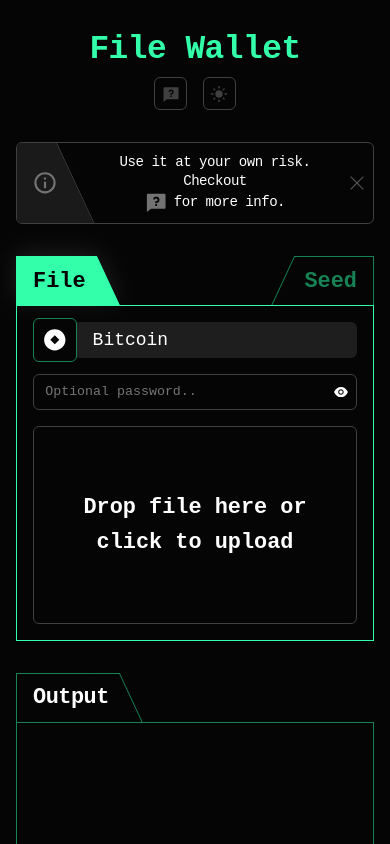
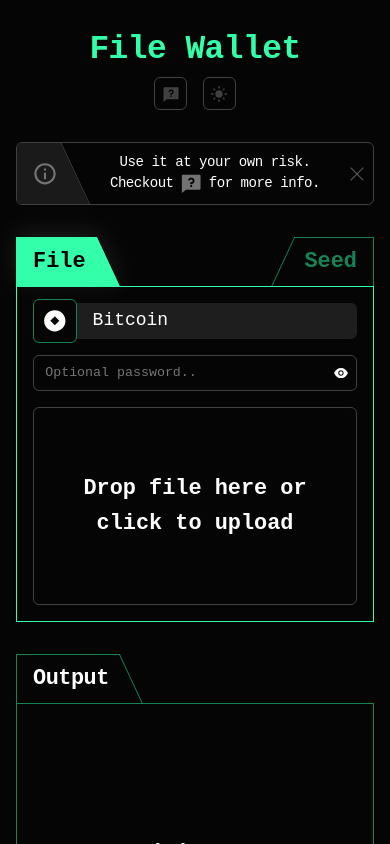
Before and after one commit to AmphibianDev/file-wallet, a React (Vite) app: page / in a window 390 px wide. Shown: the top 844 px of the page. Built offline with nearby package versions, Linux system fonts and the light colour scheme.

Commit message:
Fix word wrap on phone for WarningAside

```diff
--- a/src/components/WarningAside.tsx
+++ b/src/components/WarningAside.tsx
@@ -22,10 +22,10 @@ export const WarningAside = () => {
           <RiInformationLine />
         </div>
         <p className={WarningAsideCSS.text}>
-          Use it at your own risk. Checkout{' '}
+          Use it at your own risk. <span>Checkout</span>
           <Link to="/faq">
             <RiQuestionnaireFill />
-          </Link>{' '}
+          </Link>
           for more info.
         </p>
       </div>
```
